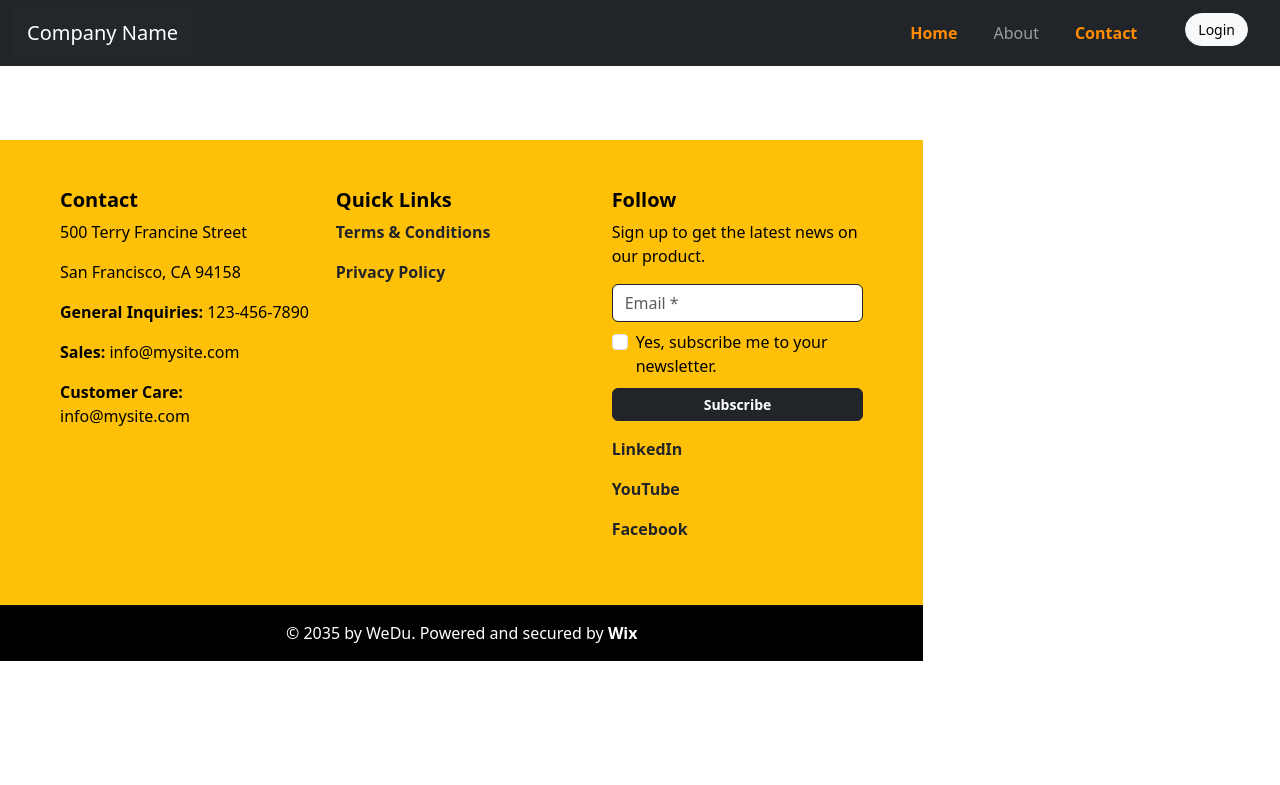
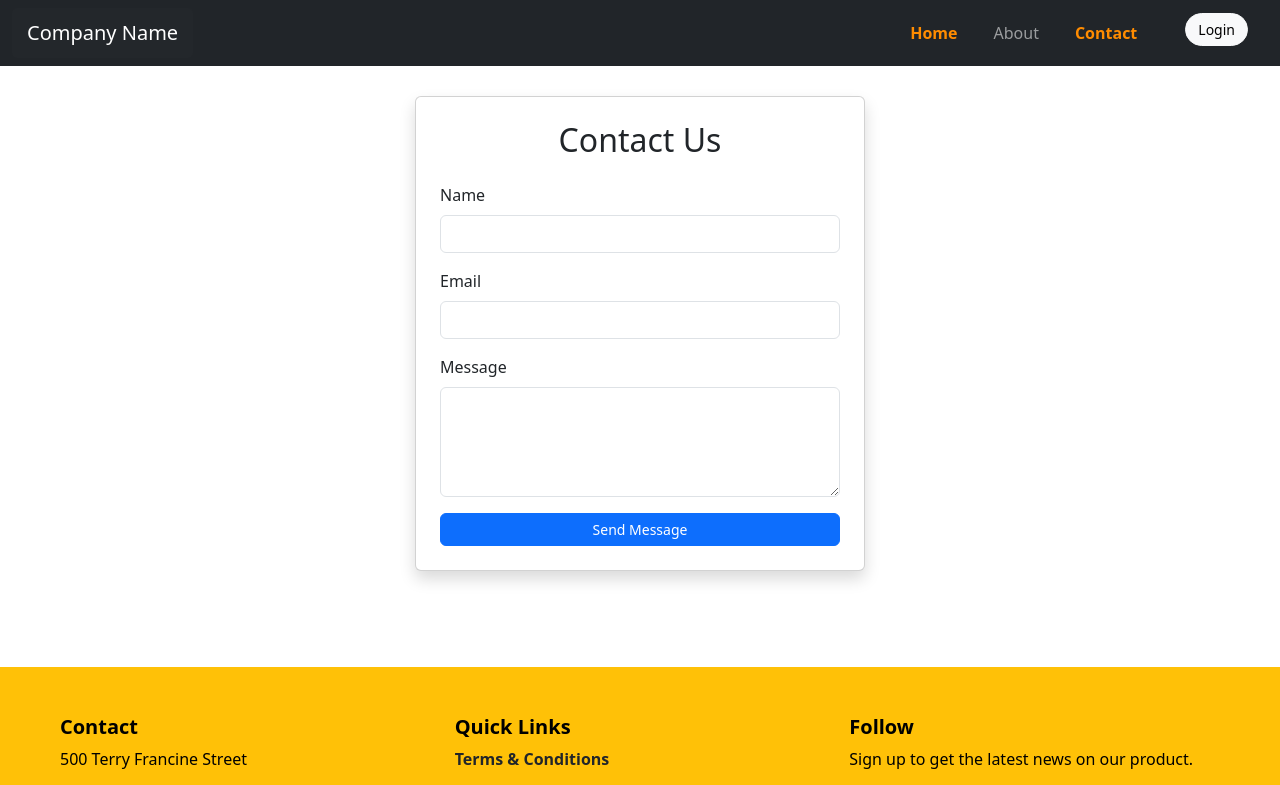
Before and after one commit to syedmohammedzubair1/Project3, a React (Vite) app in the folder client/new-project/: page /contact in a window 1280 px wide. Shown: the top 785 px of the page. Built offline with nearby package versions, Linux system fonts and the light colour scheme.

Commit message:
Contact added

```diff
--- /dev/null
+++ b/client/new-project/src/components/Contact.jsx
@@ -0,0 +1,71 @@
+import React, { useState } from 'react';
+import 'bootstrap/dist/css/bootstrap.min.css';
+
+const Contact = () => {
+    const [formData, setFormData] = useState({
+        name: '',
+        email: '',
+        message: ''
+    });
+
+    const handleChange = (e) => {
+        setFormData({ ...formData, [e.target.name]: e.target.value });
+    };
+
+    const handleSubmit = (e) => {
+        e.preventDefault();
+        console.log('Form Submitted:', formData);
+        alert('Message Sent!');
+        setFormData({ name: '', email: '', message: '' });
+    };
+
+    return (
+        <div className="container my-5">
+            <div className="row justify-content-center">
+                <div className="col-md-6">
+                    <div className="card p-4 shadow m-5">
+                        <form onSubmit={handleSubmit}>
+            <h2 className="text-center mb-4">Contact Us</h2>
+                            <div className="mb-3">
+                                <label className="form-label">Name</label>
+                                <input
+                                    type="text"
+                                    className="form-control"
+                                    name="name"
+                                    value={formData.name}
+                                    onChange={handleChange}
+                                    required
+                                />
+                            </div>
+                            <div className="mb-3">
+                                <label className="form-label">Email</label>
+                                <input
+                                    type="email"
+                                    className="form-control"
+                                    name="email"
+                                    value={formData.email}
+                                    onChange={handleChange}
+                                    required
+                                />
+                            </div>
+                            <div className="mb-3">
+                                <label className="form-label">Message</label>
+                                <textarea
+                                    className="form-control"
+                                    rows="4"
+                                    name="message"
+                                    value={formData.message}
+                                    onChange={handleChange}
+                                    required
+                                ></textarea>
+                            </div>
+                            <button type="submit" className="btn btn-primary w-100">Send Message</button>
+                        </form>
+                    </div>
+                </div>
+            </div>
+        </div>
+    );
+};
+
+export default Contact;
--- a/client/new-project/src/components/Footer/Footer.jsx
+++ b/client/new-project/src/components/Footer/Footer.jsx
@@ -57,4 +57,4 @@ const Footer = () => {
   );
 };
 
-export default Footer;
+export default Footer;
--- a/client/new-project/src/components/Home.jsx
+++ b/client/new-project/src/components/Home.jsx
@@ -4,6 +4,7 @@ import About from './Footer/About';
 import TrendingVideos from './TrendingVideos';
 import LikedVideos from './LikedVideos';
 import LandingPage from './LandingPage';
+import Contact from './Contact';
 
 const Home = () => {
   useEffect(() => {
@@ -29,6 +30,7 @@ const Home = () => {
       <section className="my-5">
         <About />
       </section>
+      <Contact/>
     </div>
   );
 };
--- a/client/new-project/src/components/LandingPage.css
+++ b/client/new-project/src/components/LandingPage.css
@@ -2,7 +2,7 @@
 body {
   margin: 0;
   padding: 0;
-  overflow-x: hidden; /* Hides unwanted horizontal scroll */
+  /* overflow-x: hidden; Hides unwanted horizontal scroll */
 }
 /* Ensure images fit within their containers */
 .article-card img {
@@ -14,7 +14,8 @@ body {
 
 /* Prevent horizontal scrolling */
 body, html {
-  overflow-x: hidden;
+  /* overflow-x: hidden; */
+  display: contents;
 }
 @media (max-width: 768px) {
   .article-card img {
--- a/client/new-project/src/components/Routing.jsx
+++ b/client/new-project/src/components/Routing.jsx
@@ -4,6 +4,7 @@ import { Routes,Route } from 'react-router-dom'
 import RegistrationForm from './Login/RegistrationForm'
 import Home from './Home'
 import About from './Footer/About'
+import Contact from './Contact'
 const Routing = () => {
   return (
     <div>
@@ -12,6 +13,7 @@ const Routing = () => {
           <Route path="/login" element={<LoginForm/>}/>
           <Route path='/signup'element={<RegistrationForm/>}/>
           <Route path='/about'element={<About/>}/>
+          <Route path='/contact'element={<Contact/>}/>
         </Routes>
     </div>
   )
```
